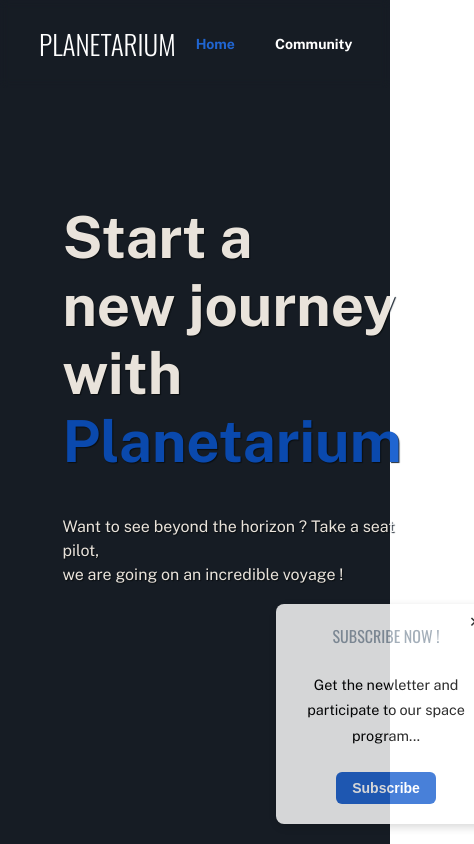
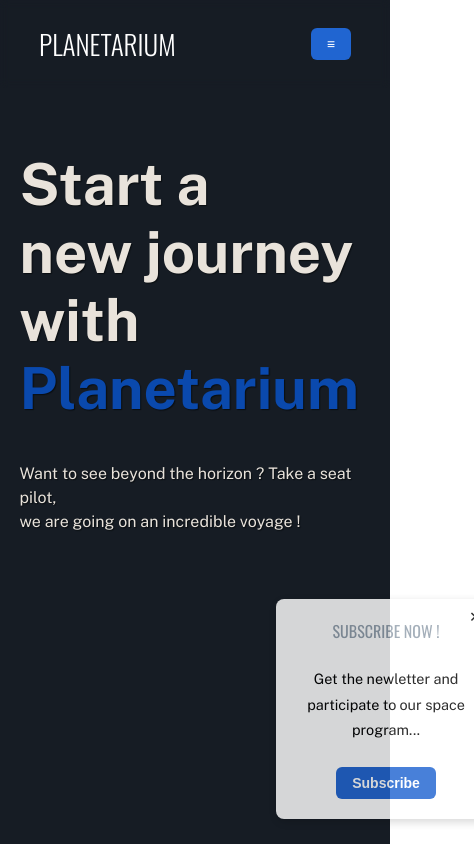
Before and after one commit to SAUBIN-Florian/planetarium, a React (Create React App) app: page / in a window 390 px wide. Shown: the top 844 px of the page, 474 px wide, since content can reach past the window. Built offline with nearby package versions, Linux system fonts and the light colour scheme.

Commit message:
started responsive design

```diff
--- a/src/components/NavBar.jsx
+++ b/src/components/NavBar.jsx
@@ -1,10 +1,27 @@
 import { useRef, useState, useEffect } from "react";
 import "../stylessheets/navbar.scss";
+
+const MobileMenu = () => {
+  return (
+    <div className="navbar-mobile-menu light-theme">
+        <a href="#home">Home</a>
+        <a href="#community">Community</a>
+        <a href="#Shop">Shop</a>
+        <a href="#Documentation">Documentation</a>
+        <button className="navbar-mobile-btn">Explore Now</button>
+    </div>
+  )
+}
 
 export default function NavBar() {
 
   const navRef = useRef(null);
   const [offset, setOffset] = useState(0);
+  const [isShown, setIsShown] = useState(false);
+
+  const toggleMobileMenu = () => {
+    setIsShown(!isShown);
+  }
 
   useEffect(() => {
       const onScroll = () => setOffset(window.pageYOffset);
@@ -28,6 +45,9 @@ export default function NavBar() {
             <button className="navbar-btn">Explore Now</button>
           </li>
         </ul>
+        <button className="show-mobile-menu-btn" onClick={toggleMobileMenu}>&#8801;</button>
+        {isShown && <MobileMenu />}
+        {isShown && <button className="close-mobile-menu-btn" onClick={toggleMobileMenu}>&times;</button>}
       </div>
     </div>
   )
--- a/src/stylessheets/App.scss
+++ b/src/stylessheets/App.scss
@@ -24,6 +24,7 @@
   flex-flow: column;
   width: 100%;
   font-family: var(--primary-font);
+  overflow: hidden;
 }
 
 h3{
--- a/src/stylessheets/herobanner.scss
+++ b/src/stylessheets/herobanner.scss
@@ -46,3 +46,25 @@
   font-size: 1rem;
   text-shadow: 1px 1px 1px var(--secondary-color);
 }
+
+@media (max-width: 481px) {
+  .herobanner {
+    background-color: var(--dark-background);
+    .herobanner-canvas {
+      display: none;
+    }
+    .herobanner-wrapper {
+      position: unset;
+      width: 100%;
+      height: 100vh;
+    }
+
+    .herobanner-content {
+      position: unset;
+      // top: 20%;
+      // left: 0;
+      width: 90%;
+      margin: 150px auto;
+    }
+  }
+}
--- a/src/stylessheets/navbar.scss
+++ b/src/stylessheets/navbar.scss
@@ -1,7 +1,7 @@
 .navbar{
   position: fixed;
   top: 0;
-  width: 100%;
+  width: 100vw;
   height: 88px;
   z-index: 1000;
   transition: all 0.2s ease-in-out;
@@ -23,7 +23,7 @@
 }
 
 .navbar-list{
-  display: flex;
+  display: none;
   justify-content: space-around;
   list-style: none;
   font-size: 0.875rem;
@@ -56,3 +56,82 @@
 .navbar-active{
   color: var(--action-color);
 }
+
+.navbar-mobile-menu {
+  position: fixed;
+  z-index: 99;
+  top: 0;
+  left: 0;
+  width: 100vw;
+  height: 100vh;
+  display: flex;
+  justify-content: center;
+  align-items: center;
+  flex-direction: column;
+  background: var(--dark-background);
+  transition: all 0.3s ease-in-out;
+  a{
+    padding: 14px 0;
+    color: var(--ligth-color);
+    font-weight: bold;
+    font-size: 20px;
+    text-decoration: none;
+  }
+  .navbar-mobile-btn {
+    margin: 14px 0;
+    border: none;
+    padding: 8px 16px;
+    border-radius: 6px;
+    font-weight: bold;
+    font-size: 20px;
+    background-color: var(--action-color);
+    color: var(--primary-color);
+    &:hover{
+      background-color: var(--hover-action-color);
+    }
+    &:active{
+      color: var(--action-color);
+    }
+  }
+}
+
+.show-mobile-menu-btn {
+  display: inline-flex;
+  justify-content: center;
+  align-items: center;
+  border: none;
+  padding: 8px 16px;
+  border-radius: 6px;
+  font-weight: 700;
+  font-size: 0.875rem;
+  background-color: var(--action-color);
+  color: var(--primary-color);
+}
+
+.close-mobile-menu-btn {
+  position: fixed;
+  z-index: 999;
+  top: calc(10% + 20px);
+  right: 10%;
+  display: inline-flex;
+  justify-content: center;
+  align-items: center;
+  border: none;
+  padding: 8px 16px;
+  border-radius: 6px;
+  font-weight: 700;
+  font-size: 0.875rem;
+  background-color: var(--action-color);
+  color: var(--primary-color);
+}
+
+// Media Queries:
+
+@media screen and (min-width: 481px) {
+  .show-mobile-menu-btn {
+    display: none;
+  }
+  .navbar-list{
+    display: flex;
+  }
+}
--- a/src/stylessheets/toast.scss
+++ b/src/stylessheets/toast.scss
@@ -84,3 +84,12 @@
     transform: translateY(-50px);
   }
 }
+
+// Media Queries:
+
+@media (max-width: 481px) {
+  .toast {
+    bottom: 3%;
+    right: calc(50% - 110px);
+  }
+}
```
Also changed, not shown: 1 other file (tests, documents, lock files or other folders).
